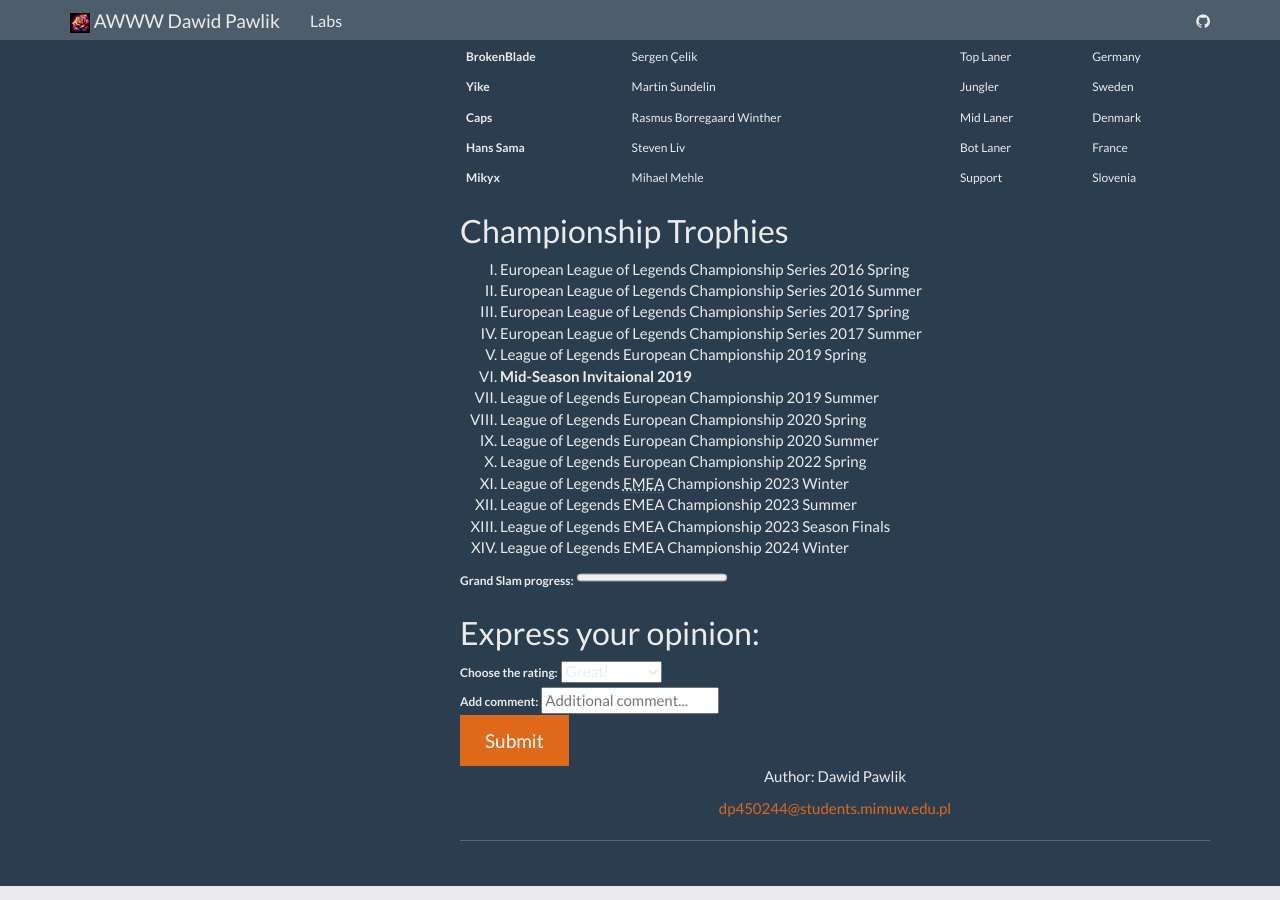
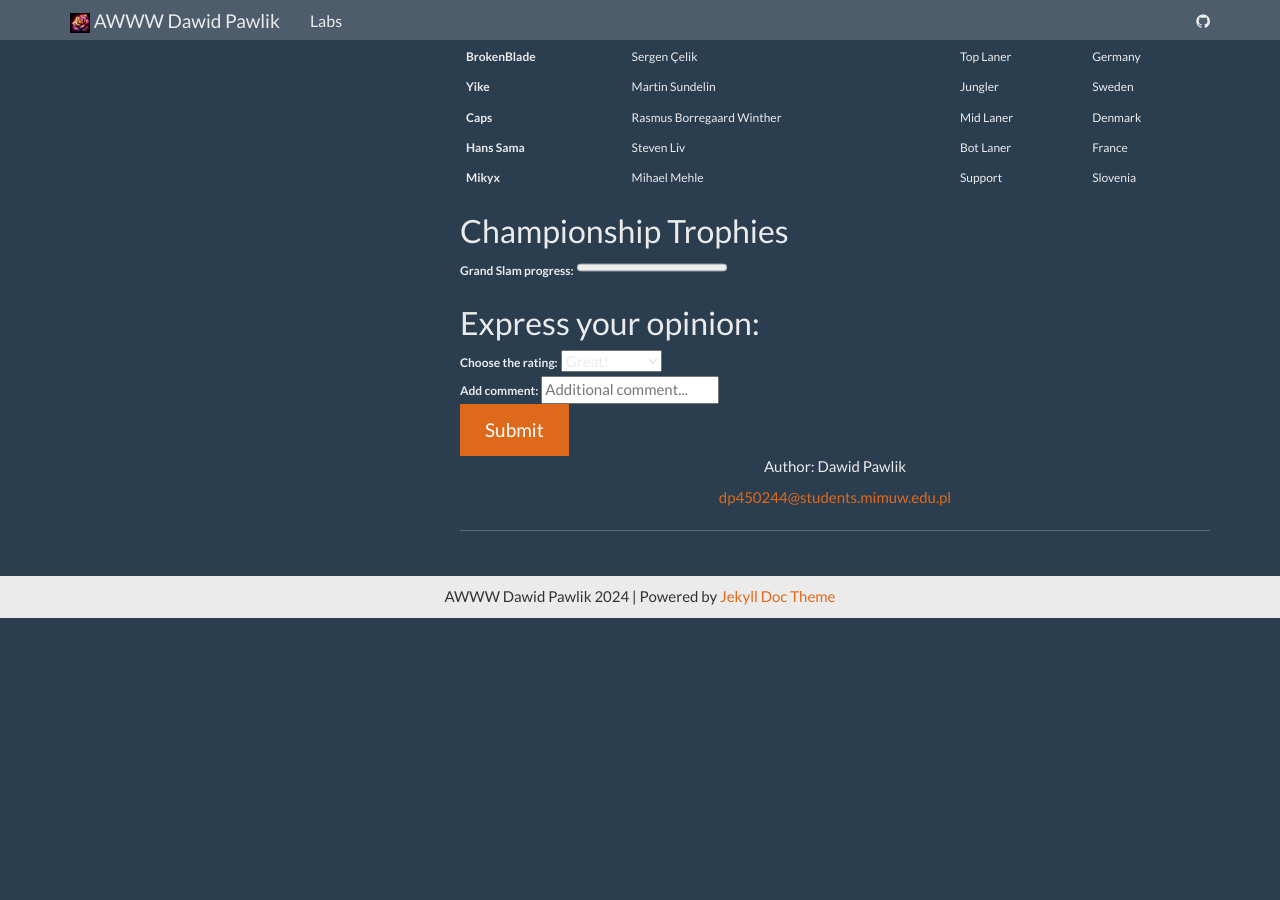
Before and after one commit to QuerthDP/awww, a Jekyll site: the page built from docs/_docs/lab2/index.html, in a window 1280 px wide and 900 px high, scrolled down 831 px. Built offline with Jekyll 4.4.1, drawn with Linux system fonts in a browser that asks for light colours; comment, search, counter and statistics services are not loaded; after the commit the page ends 1449 px from its top, so only the background shows below that; some of the changed lines change nothing that is shown.

Commit message:
Add details

```diff
--- a/docs/_docs/lab2/index.html
+++ b/docs/_docs/lab2/index.html
@@ -79,7 +79,8 @@
     </tbody>
   </table>
 
-  <h2>Championship Trophies</h2>
+  <details>
+  <summary><h2>Championship Trophies</h2></summary>
   <ol type="I">
     <li>European League of Legends Championship Series 2016 Spring</li>
     <li>European League of Legends Championship Series 2016 Summer</li>
@@ -96,6 +97,7 @@
     <li>League of Legends EMEA Championship 2023 Season Finals</li>
     <li>League of Legends EMEA Championship 2024 Winter</li>
   </ol>
+  </details>
 
   <label for="grand slam">Grand Slam progress:</label>
   <progress id="grand slam" max="4" value="0">0 wins in a row</progress>
```
